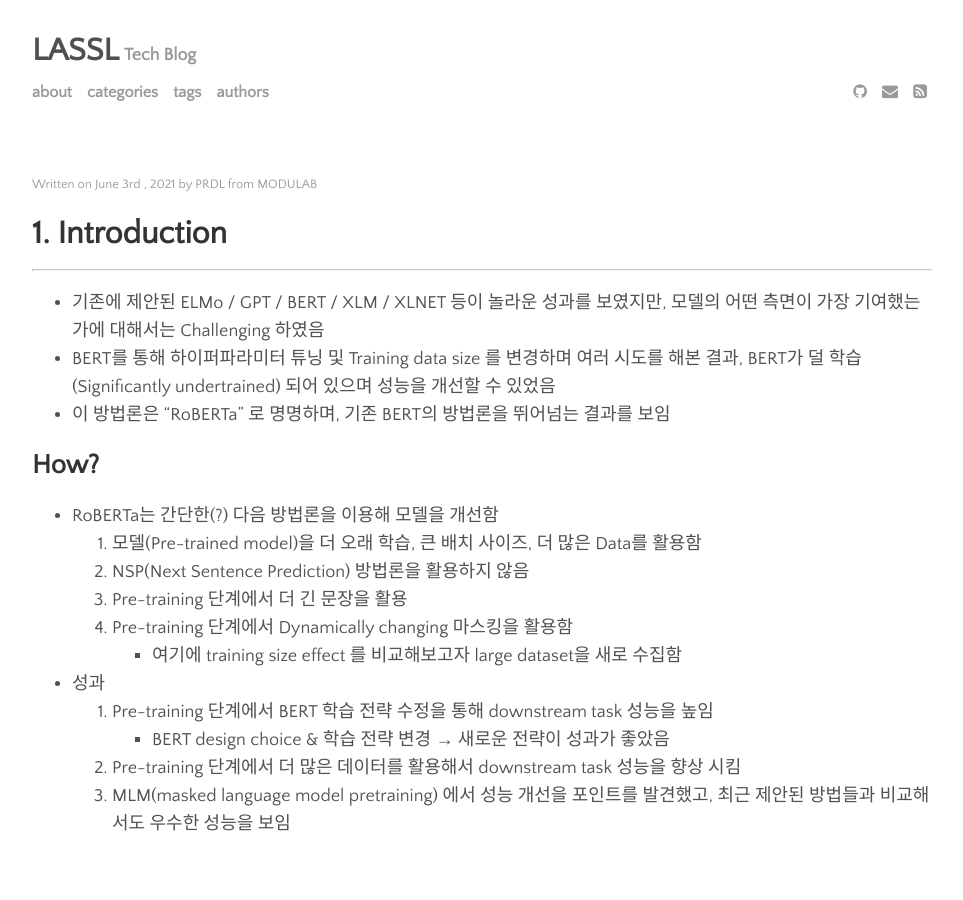
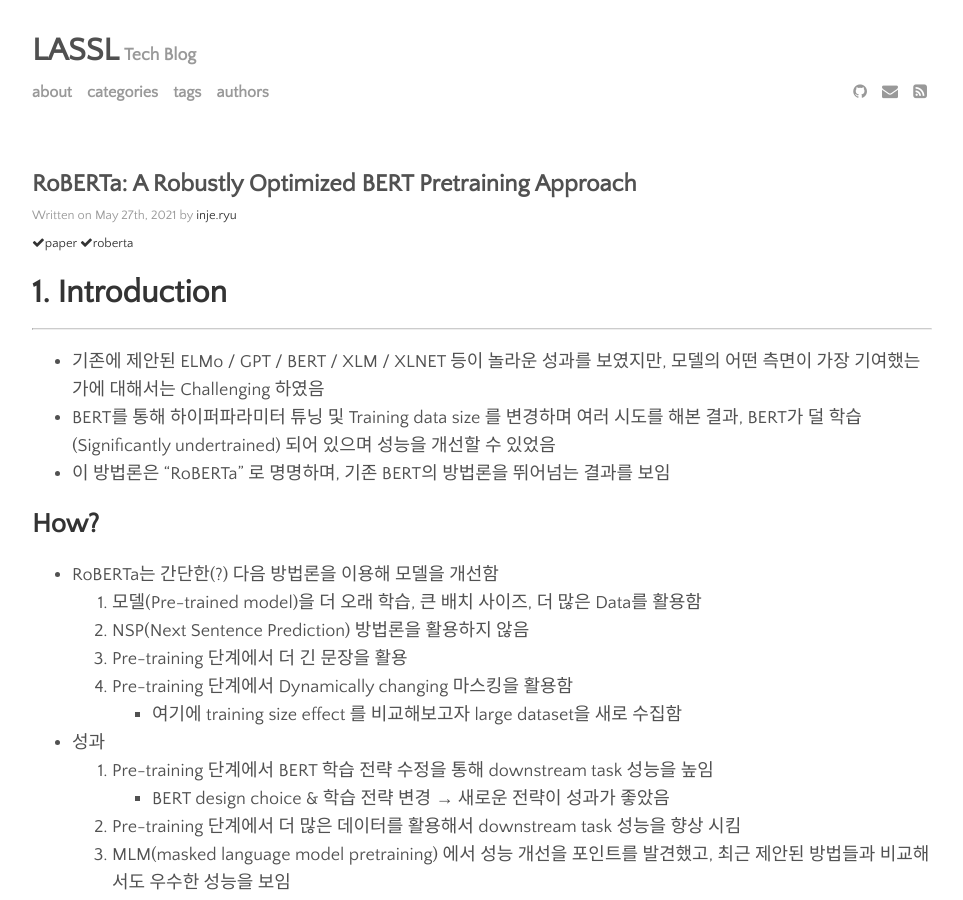
Before and after one commit to lassl/_lassl.github.io, a Jekyll site: the page built from _posts/2021-05-27-roberta.md, in a window 1280 px wide and 900 px high. Shown: the whole window, without its empty margins (158-1121 px from the left). Built offline with Jekyll 4.4.1, drawn with Linux system fonts in a browser that asks for light colours; our own code applies the rules of GitHub Pages for plain Markdown files; comment, search, counter and statistics services are not loaded; some of the changed text lies outside the part shown.

Commit message:
[fix] title colon issue fixed

```diff
--- a/_posts/2021-05-27-roberta.md
+++ b/_posts/2021-05-27-roberta.md
@@ -1,6 +1,6 @@
 ---
 layout: post
-title: RoBERTa: A Robustly Optimized BERT Pretraining Approach
+title: "RoBERTa: A Robustly Optimized BERT Pretraining Approach"
 author: inje.ryu
 categories: [paper]
 tags: [roberta]
```
